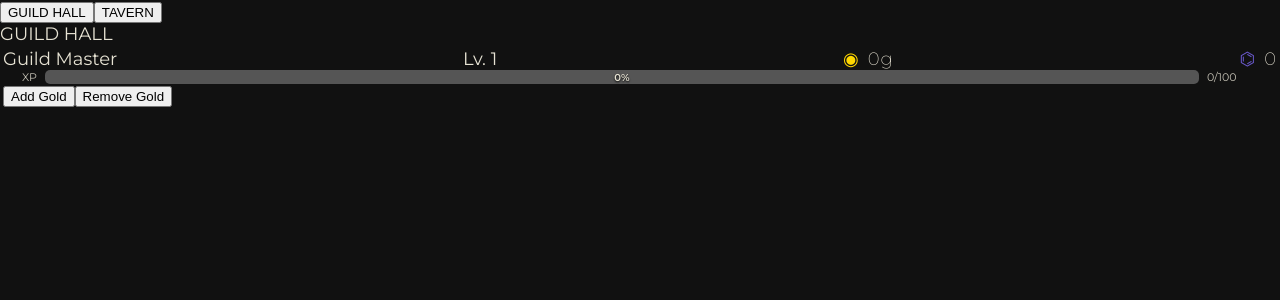
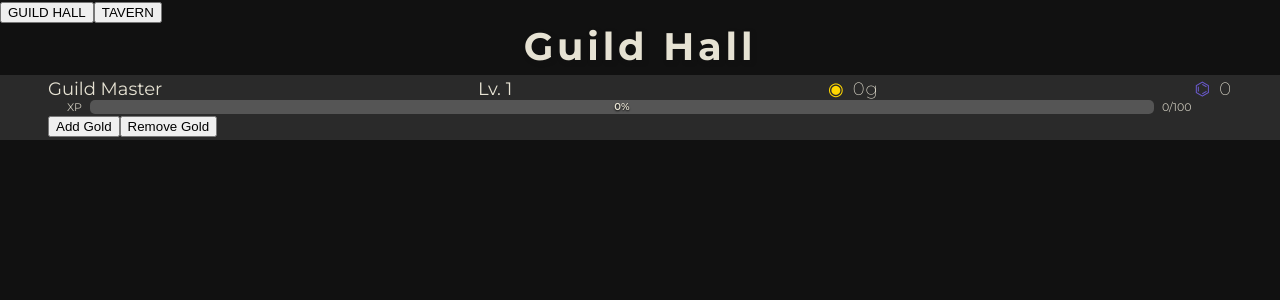
Before and after one commit to andgr457/questers-run-p, a React (Vite) app: page / in a window 1280 px wide. Shown: the top 300 px of the page. Built offline with nearby package versions, Linux system fonts and the light colour scheme.

Commit message:
feature reusable components

```diff
--- /dev/null
+++ b/src/core/components/feature/components/body/FeatureBody.module.css
@@ -0,0 +1,5 @@
+.wrapper {
+  padding-left: 2.5rem;
+  padding-right: 2.5rem;
+  background: var(--bg-dark-2);
+}
--- /dev/null
+++ b/src/core/components/feature/components/body/FeatureBody.tsx
@@ -0,0 +1,19 @@
+import styles from './FeatureBody.module.css'
+
+interface Props {
+  children: React.ReactNode
+}
+
+export default function FeatureBody(props: Props){
+  const {
+    children
+  } = props
+
+  return (
+    <div className={styles.wrapper}>
+      <div >
+        {children}
+      </div>
+    </div>
+  )
+}
--- /dev/null
+++ b/src/core/components/feature/components/header/FeatureHeader.module.css
@@ -0,0 +1,14 @@
+.text {
+  display: flex;
+  align-items: center;
+  justify-content: center;
+  padding: 0 10%;
+  color: var(--text);
+  font-size: clamp(1.5rem, 3vw, 3rem);
+  font-weight: 700;
+  letter-spacing: 0.1em;
+  line-height: normal;
+  text-align: center;
+  text-shadow: 2px 2px 4px var(--bg-dark-1);
+  bottom: 7px;
+}
--- /dev/null
+++ b/src/core/components/feature/components/header/FeatureHeader.tsx
@@ -0,0 +1,20 @@
+import styles from './FeatureHeader.module.css'
+
+interface Props {
+  text: string
+}
+
+export default function FeatureHeader(props: Props){
+  const {
+    text
+  } = props
+
+  return (
+    <div className={styles.wrapper}>
+
+      <div className={styles.text}>
+        {text}
+      </div>
+    </div>
+  )
+}
--- /dev/null
+++ b/src/features/guild-hall/GuildHall.module.css
@@ -0,0 +1,5 @@
+.wrapper {
+  display: flex;
+  flex-direction: column;
+  gap: 0.25rem;
+}
--- a/src/features/guild-hall/GuildHall.tsx
+++ b/src/features/guild-hall/GuildHall.tsx
@@ -1,13 +1,19 @@
+import styles from './GuildHall.module.css'
+import FeatureBody from '../../core/components/feature/components/body/FeatureBody';
+import FeatureHeader from '../../core/components/feature/components/header/FeatureHeader';
 import PlayerDetail from '../../entities/player/components/detail/PlayerDetail';
 
 export default function GuildHall() {
 
-  return <div>
-    <div>
-      GUILD HALL
-    </div>
-    <div>
+  return <div className={styles.wrapper}>
+
+    <FeatureHeader
+      text={'Guild Hall'}
+    />
+
+    <FeatureBody>
       <PlayerDetail />
-    </div>
+    </FeatureBody>
+
   </div>
 }
--- a/src/features/tavern/Tavern.tsx
+++ b/src/features/tavern/Tavern.tsx
@@ -1,7 +1,10 @@
+import FeatureHeader from '../../core/components/feature/components/header/FeatureHeader';
 
 export default function Tavern() {
 
   return <div>
-    TAVERN
+    <FeatureHeader
+      text={'Tavern'}
+    />
   </div>
 }
--- a/src/features/world/World.tsx
+++ b/src/features/world/World.tsx
@@ -1,5 +1,5 @@
 import { useEffect, useState } from 'react'
-import FeatureBase from '../../core/components/feature-base/FeatureBase'
+import FeatureBase from '../../core/components/feature/components/base/FeatureBase'
 import { useWorldModeEvents } from '../../engine/events/hooks/useWorldModeEvents'
 import GuildHall from '../guild-hall/GuildHall'
 import styles from './World.module.css'
@@ -16,7 +16,7 @@ export default function World() {
   } = useWorldModeEvents()
 
   const [displayedMode, setDisplayedMode] = useState(worldModeMain)
-  const [modeChangeText, setModeChangeText] = useState(`Quester's Run`)
+  const [modeChangeText, setModeChangeText] = useState(`Guild Hall`)
   const [modeChangeTo, setModeChangeTo] = useState<WorldModeMain>('guild')
 
   useEffect(() => {
```
Also changed, not shown: public/images/questers-run-header.png (added), src/core/components/feature/components/base/FeatureBase.module.css (renamed from src/core/components/feature-base/FeatureBase.module.css), src/core/components/feature/components/base/FeatureBase.tsx (renamed from src/core/components/feature-base/FeatureBase.tsx), 1 other file (tests, documents, lock files or other folders). Lines whose indentation alone changed are shown as unchanged.
